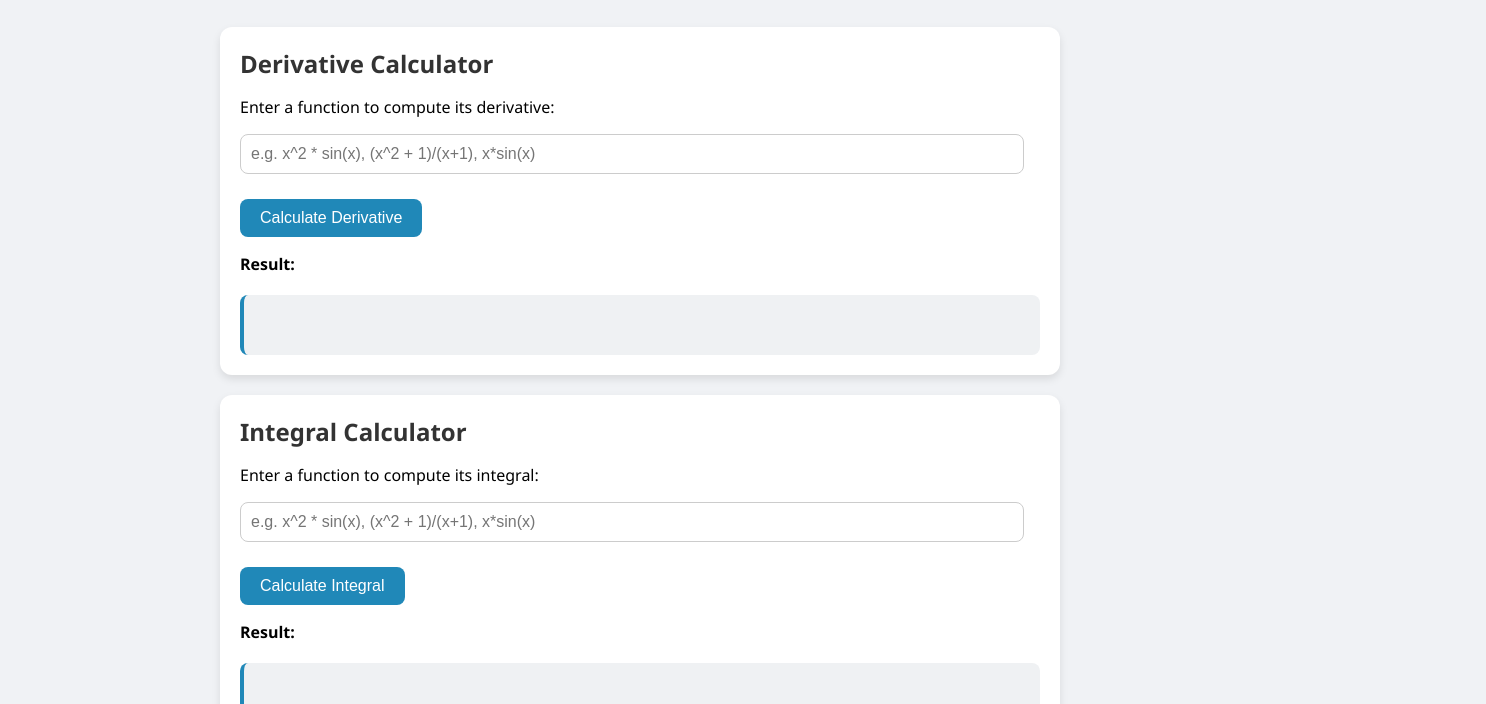
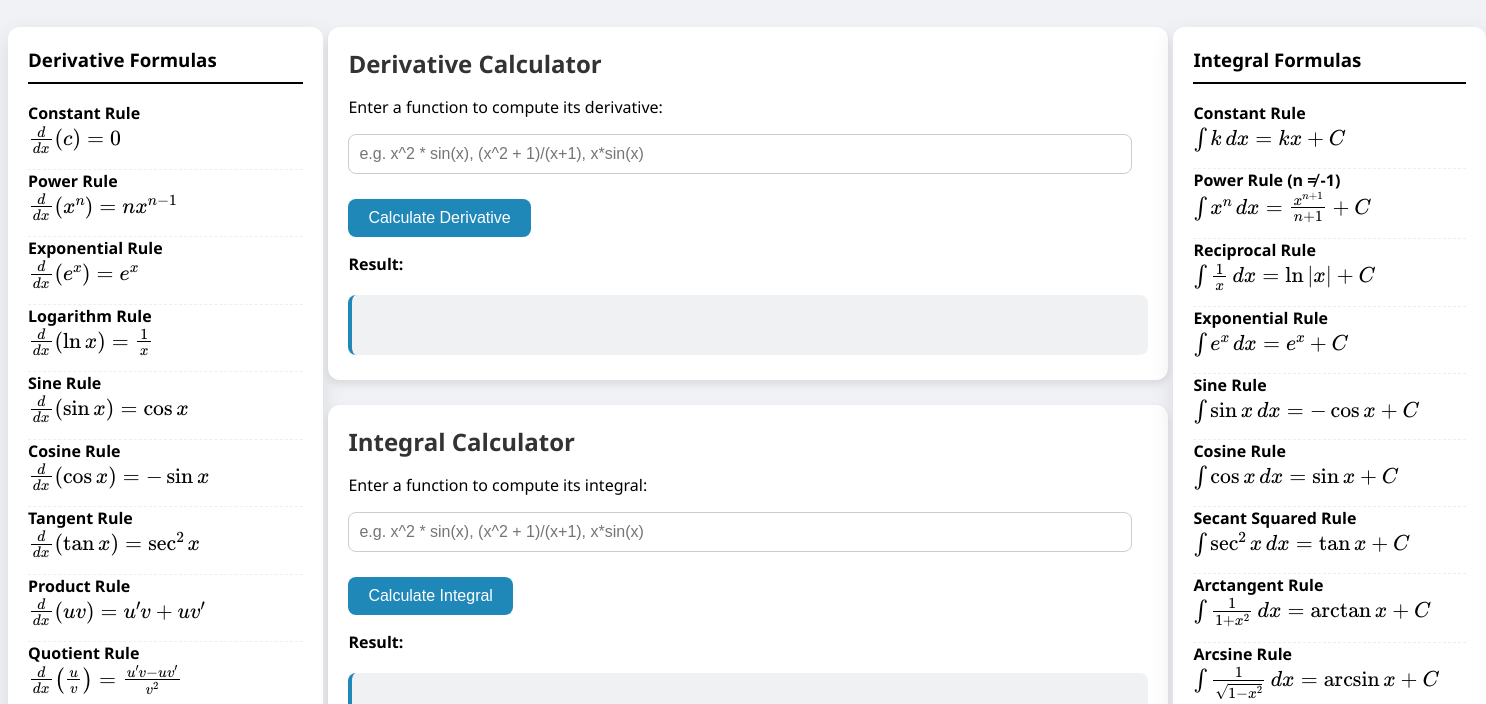
Before and after one commit to GHoelle/HelloWorldHackathon2025Fixed, a plain HTML site: page index.html in a window 1280 px wide. Shown: the part 96-800 px from the top of the page, 1486 px wide, since content can reach past the window. Drawn offline with nearby package versions, Linux system fonts and the light colour scheme.

Commit message:
Update index.html with derivative and integral formulas on the left and right side of the calculator.

```diff
--- a/index.html
+++ b/index.html
@@ -43,8 +43,8 @@
     }
 
     .container {
-      max-width: 800px;
-      margin: auto;
+      min-width: 800px;
+      margin: center;
       background: white;
       padding: 20px;
       border-radius: 12px;
@@ -95,7 +95,47 @@
     .latex {
       font-size: 18px;
       line-height: 1.6;
+      margin-bottom: 5px;
     }
+
+    .formulas-column {
+      background: white;
+      padding: 20px;
+      border-radius: 12px;
+      width: 300px;
+      box-shadow: 0 8px 24px rgba(0,0,0,0.1);
+      max-height: 800px;
+    }
+
+    .formulas-column h3 {
+      margin-top: 0;
+      border-bottom: 2px solid;
+      padding-bottom: 10px;
+    }
+
+    .formula-item {
+      padding-bottom: 10px;
+      border-bottom: 1px dashed #eee;
+    }
+
+    .formula-item:last-child {
+      border-bottom: none;
+    }
+
+    .flex-container {
+      display: flex;
+      justify-content: space-around;
+      gap: 5px;
+      align-items: flex-start;
+      margin-bottom: 40px;
+    }
+
+    .flex-column {
+      display: flex;
+      flex-direction: column;
+      gap: 5px;
+    }
+
 </style>
 
 </head>
@@ -107,6 +147,54 @@
     Limitless Calculus
   </header>
 
+  <div class="flex-container">
+    <!-- Left Formulas Column -->
+    <div class="formulas-column">
+      <h3>Derivative Formulas</h3>
+      <div class="formula-item">
+        <div><strong>Constant Rule</strong></div>
+        <div class="latex">$\frac{d}{dx}(c) = 0$</div>
+      </div>
+      <div class="formula-item">
+        <div><strong>Power Rule</strong></div>
+        <div class="latex">$\frac{d}{dx}(x^n) = nx^{n-1}$</div>
+      </div>
+      <div class="formula-item">
+        <div><strong>Exponential Rule</strong></div>
+        <div class="latex">$\frac{d}{dx}(e^x) = e^x$</div>
+      </div>
+      <div class="formula-item">
+        <div><strong>Logarithm Rule</strong></div>
+        <div class="latex">$\frac{d}{dx}(\ln x) = \frac{1}{x}$</div>
+      </div>
+      <div class="formula-item">
+        <div><strong>Sine Rule</strong></div>
+        <div class="latex">$\frac{d}{dx}(\sin x) = \cos x$</div>
+      </div>
+      <div class="formula-item">
+        <div><strong>Cosine Rule</strong></div>
+        <div class="latex">$\frac{d}{dx}(\cos x) = -\sin x$</div>
+      </div>
+      <div class="formula-item">
+        <div><strong>Tangent Rule</strong></div>
+        <div class="latex">$\frac{d}{dx}(\tan x) = \sec^2 x$</div>
+      </div>
+      <div class="formula-item">
+        <div><strong>Product Rule</strong></div>
+        <div class="latex">$\frac{d}{dx}(uv) = u'v + uv'$</div>
+      </div>
+      <div class="formula-item">
+        <div><strong>Quotient Rule</strong></div>
+        <div class="latex">$\frac{d}{dx}\left(\frac{u}{v}\right) = \frac{u'v - uv'}{v^2}$</div>
+      </div>
+      <div class="formula-item">
+        <div><strong>Chain Rule</strong></div>
+        <div class="latex">$\frac{d}{dx}(f(g(x))) = f'(g(x)) \cdot g'(x)$</div>
+      </div>
+    </div>
+
+    <div class="flex-column">
+      <!-- Middle Column-->
       <div class="container">
         <h2>Derivative Calculator</h2>
         <p>Enter a function to compute its derivative:</p>
@@ -126,6 +214,57 @@
         <p><strong>Result:</strong></p>
         <div class="output latex" id="output2"></div>
       </div>
+    </div>
+
+    <!-- Right Formulas Column -->
+    <div class="formulas-column">
+      <h3>Integral Formulas</h3>
+      <div class="formula-item">
+        <div><strong>Constant Rule</strong></div>
+        <div class="latex">$\int k \, dx = kx + C$</div>
+      </div>
+      <div class="formula-item">
+        <div><strong>Power Rule (n ≠ -1)</strong></div>
+        <div class="latex">$\int x^n \, dx = \frac{x^{n+1}}{n+1} + C$</div>
+      </div>
+      <div class="formula-item">
+        <div><strong>Reciprocal Rule</strong></div>
+        <div class="latex">$\int \frac{1}{x} \, dx = \ln|x| + C$</div>
+      </div>
+      <div class="formula-item">
+        <div><strong>Exponential Rule</strong></div>
+        <div class="latex">$\int e^x \, dx = e^x + C$</div>
+      </div>
+      <div class="formula-item">
+        <div><strong>Sine Rule</strong></div>
+        <div class="latex">$\int \sin x \, dx = -\cos x + C$</div>
+      </div>
+      <div class="formula-item">
+        <div><strong>Cosine Rule</strong></div>
+        <div class="latex">$\int \cos x \, dx = \sin x + C$</div>
+      </div>
+      <div class="formula-item">
+        <div><strong>Secant Squared Rule</strong></div>
+        <div class="latex">$\int \sec^2 x \, dx = \tan x + C$</div>
+      </div>
+      <div class="formula-item">
+        <div><strong>Arctangent Rule</strong></div>
+        <div class="latex">$\int \frac{1}{1+x^2} \, dx = \arctan x + C$</div>
+      </div>
+      <div class="formula-item">
+        <div><strong>Arcsine Rule</strong></div>
+        <div class="latex">$\int \frac{1}{\sqrt{1-x^2}} \, dx = \arcsin x + C$</div>
+      </div>
+      <div class="formula-item">
+        <div><strong>Integration by Parts</strong></div>
+        <div class="latex">$\int u \, dv = uv - \int v \, du$</div>
+      </div>
+      <div class="formula-item">
+        <div><strong>Substitution Rule</strong></div>
+        <div class="latex">$\int f(g(x))g'(x) \, dx = \int f(u) \, du$</div>
+      </div>
+    </div>
+  </div>
 
   <!-- change file directory here -->
   <script src="helloworldtestscript.js"></script>
```
Lines whose indentation alone changed are shown as unchanged.
